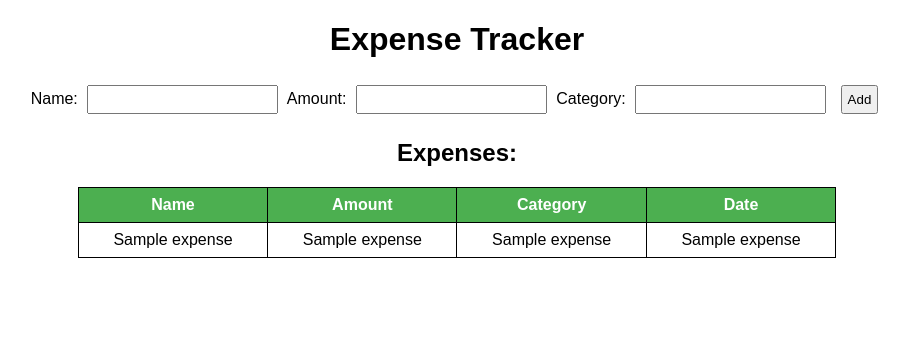
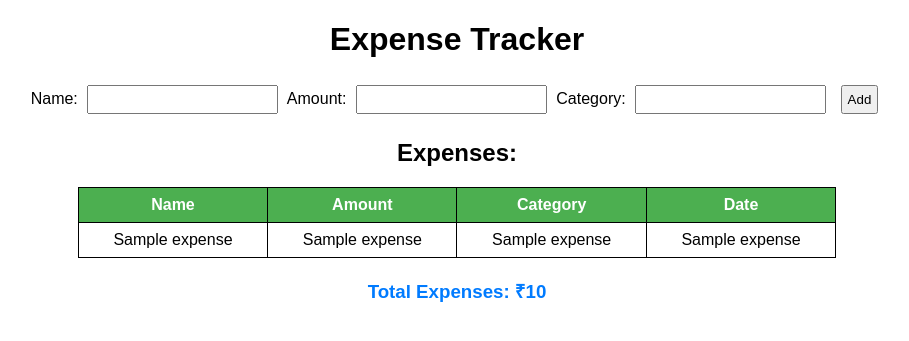
Before and after one commit to chandanamshetty330-coder/expense-tracker, a Python web app: template templates/index.html in a window 1280 px wide. Shown: the top 341 px of the page, without its empty margins (183-1092 px from the left). Run offline with Jinja, Linux system fonts and the light colour scheme; the template is opened without the code that fills it: most values are stand-ins (such as "Sample title", 1, 10 or a date in 2020).

Commit message:
Update index.html

```diff
--- a/templates/index.html
+++ b/templates/index.html
@@ -25,5 +25,6 @@
   </tr>
   {% endfor %}
 </table>
+<h3 style="margin-top:20px; color:#007bff;">Total Expenses: ₹{{ total }}</h3>
 </body>
 </html>
```
